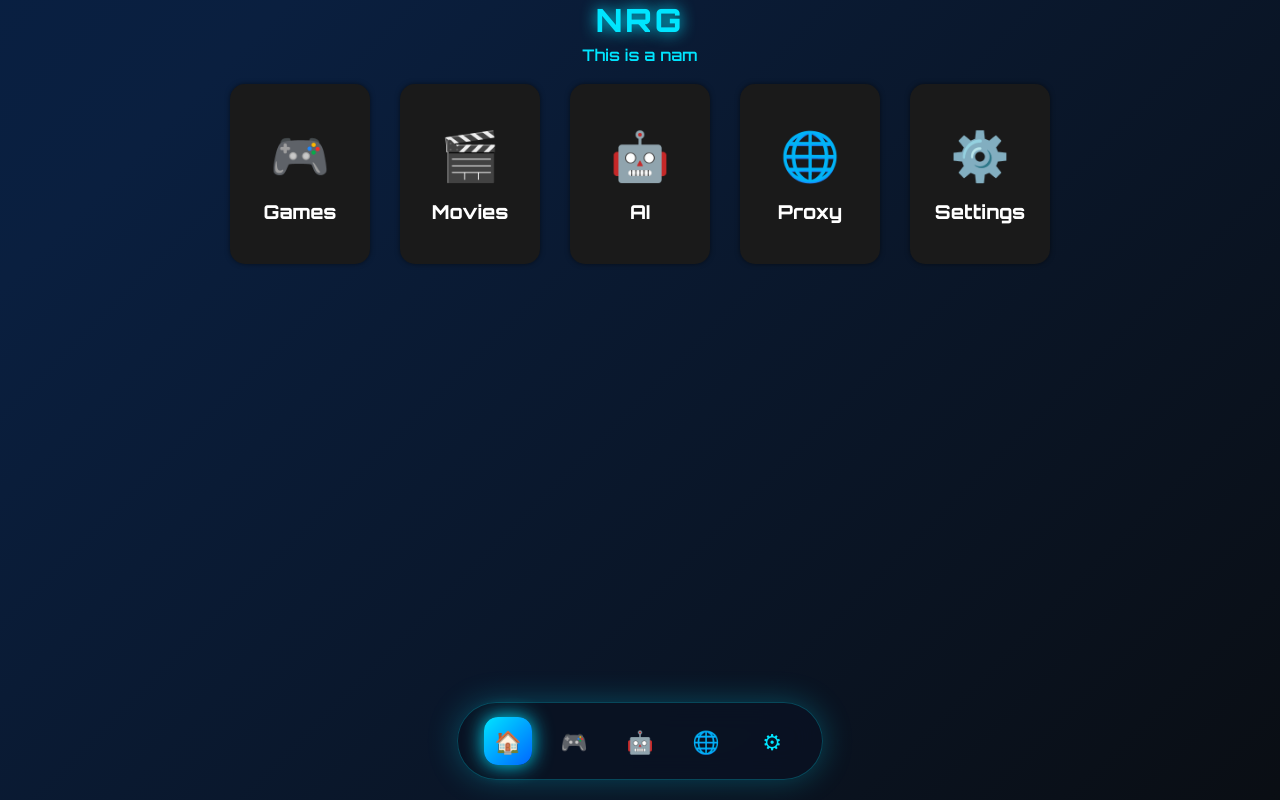
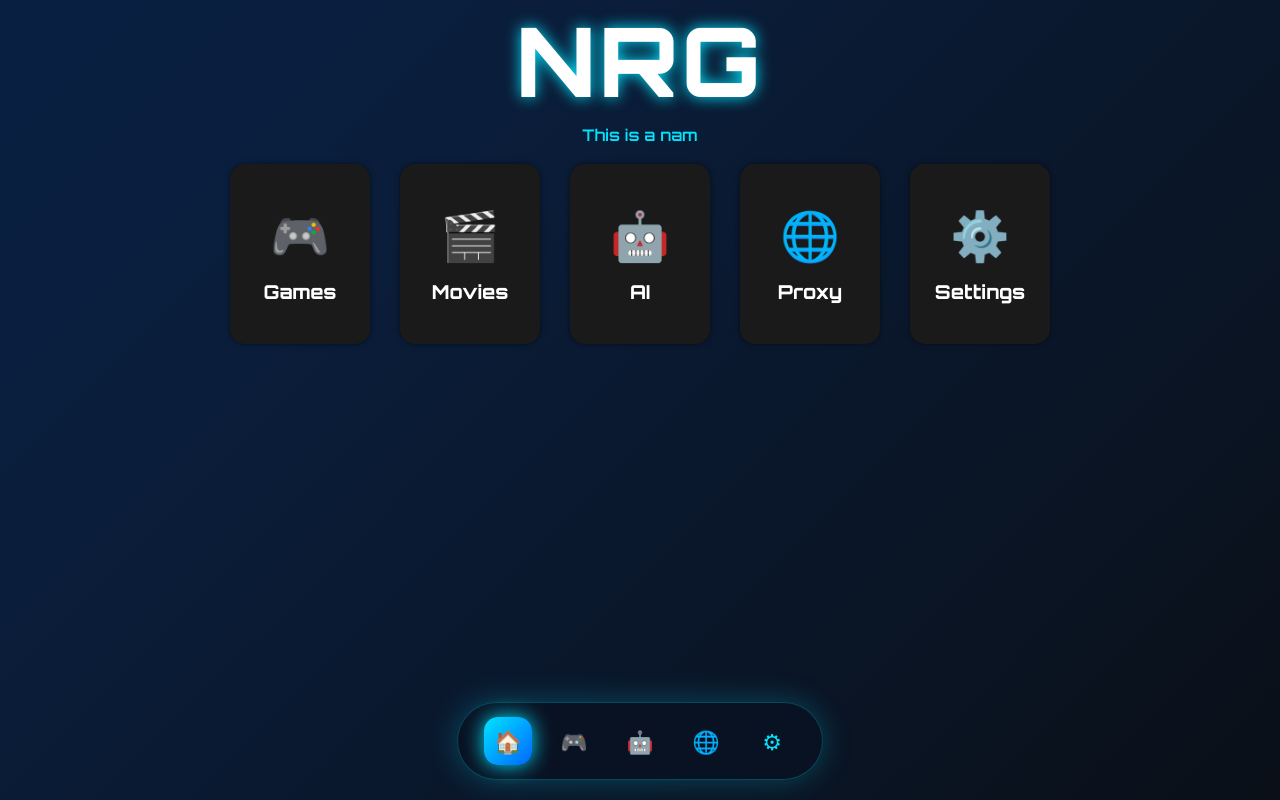
Before and after one commit to luisofficialbusiness-afk/nrg, a plain HTML site: page index.html in a window 1280 px wide. Drawn offline with Linux system fonts and the light colour scheme.

Commit message:
Update index.html

```diff
--- a/index.html
+++ b/index.html
@@ -128,7 +128,7 @@
 
 <!-- Place this under your NRG logo -->
 <div class="logo-container" style="text-align:center;margin-bottom:20px;">
-    <div class="logo" style="font-size:2rem;font-weight:800;color:#00e5ff;letter-spacing:3px;text-shadow:0 0 15px #00e5ff;">NRG</div>
+    <div class="logo" style="font-size:6rem;font-weight:800;color:white;letter-spacing:3px;text-shadow:0 0 15px #00e5ff;">NRG</div>
     <div id="rotating-phrase" style="color:#00e5ff;font-weight:500;margin-top:5px;font-size:1rem;height:1.2em;"></div>
 </div>
 
```
